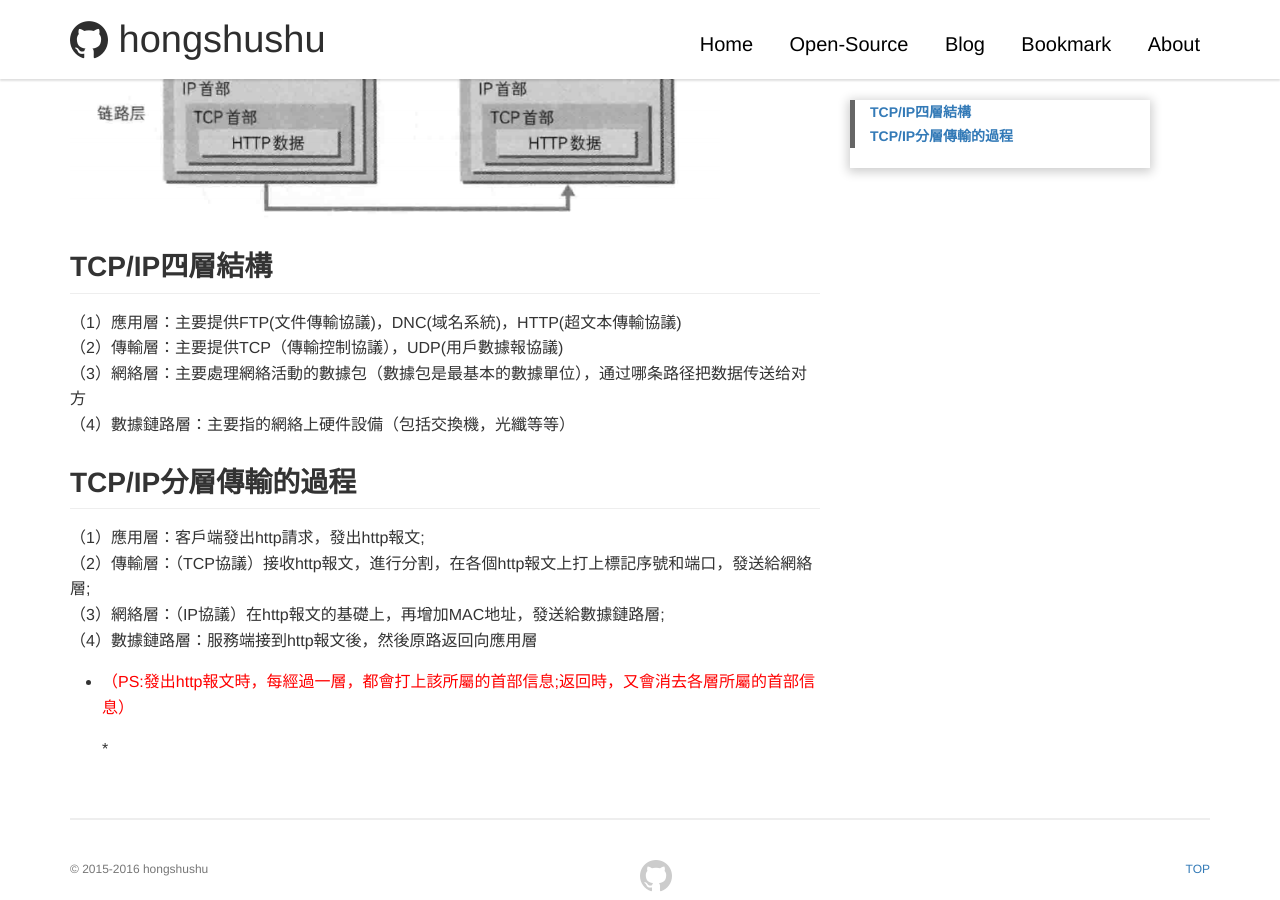
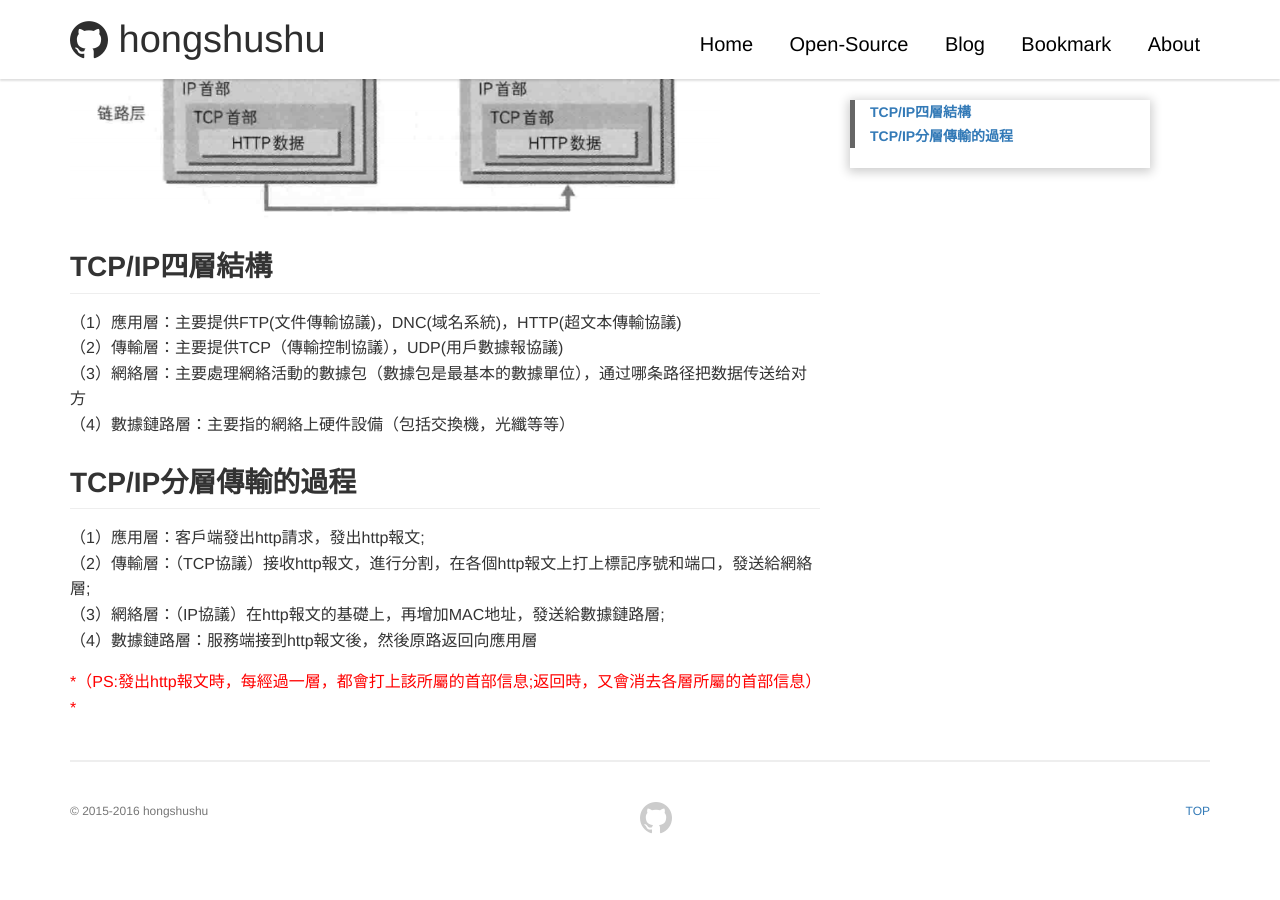
Before and after one commit to zxh578164349/hongshushu, a Jekyll site: the page built from _posts/2016-06-20-TCP IP四層結構.md, in a window 1280 px wide and 900 px high, scrolled down 796 px. Built offline with Jekyll 4.4.1, drawn with Linux system fonts in a browser that asks for light colours; comment, search, counter and statistics services are not loaded; after the commit the page ends 1638 px from its top, so only the background shows below that.

Commit message:
Update 2016-06-20-TCP IP四層結構.md

```diff
--- a/_posts/2016-06-20-TCP IP四層結構.md
+++ b/_posts/2016-06-20-TCP IP四層結構.md
@@ -21,4 +21,4 @@ tags: [tcp ip]
 （3）網絡層：（IP協議）在http報文的基礎上，再增加MAC地址，發送給數據鏈路層;
 （4）數據鏈路層：服務端接到http報文後，然後原路返回向應用層
 
-* <font style="color:red">（PS:發出http報文時，每經過一層，都會打上該所屬的首部信息;返回時，又會消去各層所屬的首部信息）</font>  *
+<font style="color:red">*（PS:發出http報文時，每經過一層，都會打上該所屬的首部信息;返回時，又會消去各層所屬的首部信息）*</font>
```
